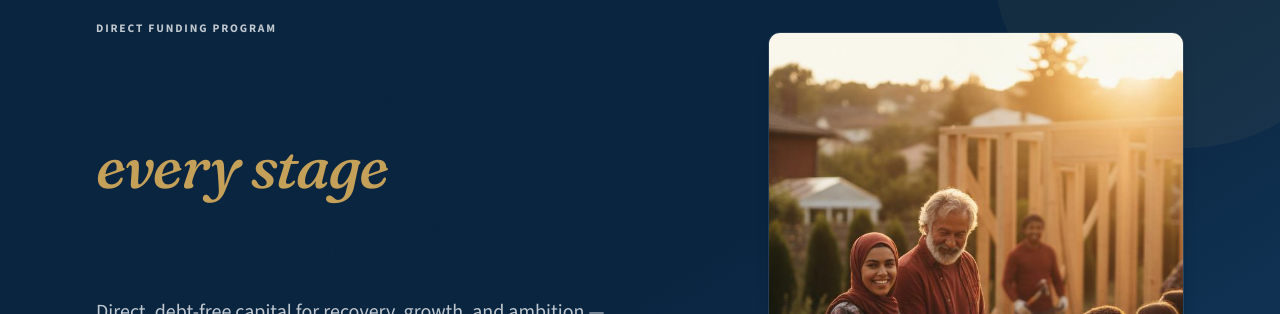
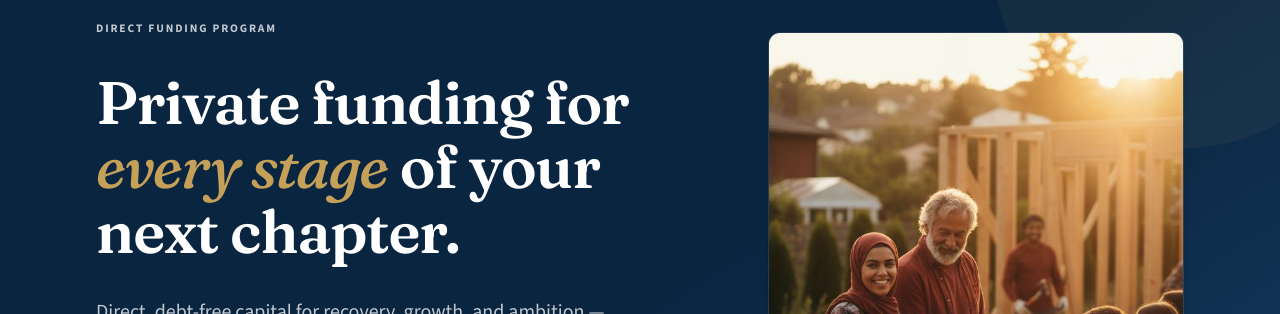
Before and after one commit to kaelogit/techcon-ed, a Next.js app: page / in a window 1280 px wide. Shown: the part 177-491 px from the top of the page. Built offline with nearby package versions, Linux system fonts and the light colour scheme; no server answers.

Commit message:
Fix invisible hero headline on dark background.
Co-authored-by: Cursor <cursoragent@cursor.com>

```diff
--- a/src/app/globals.css
+++ b/src/app/globals.css
@@ -139,7 +139,7 @@
     font-weight: 700;
     line-height: 1.2;
     letter-spacing: -0.02em;
-    color: var(--trust);
+    color: inherit;
   }
 
   .font-display {
--- a/src/components/home/HeroSection.tsx
+++ b/src/components/home/HeroSection.tsx
@@ -30,7 +30,7 @@ export function HeroSection() {
               </p>
 
               <h1
-                className={`font-display text-4xl font-semibold leading-[1.08] transition-all duration-700 delay-150 md:text-5xl lg:text-6xl ${
+                className={`font-display text-4xl font-semibold leading-[1.08] text-white transition-all duration-700 delay-150 md:text-5xl lg:text-6xl ${
                   isLoaded ? 'translate-y-0 opacity-100' : 'translate-y-6 opacity-0'
                 }`}
               >
```
